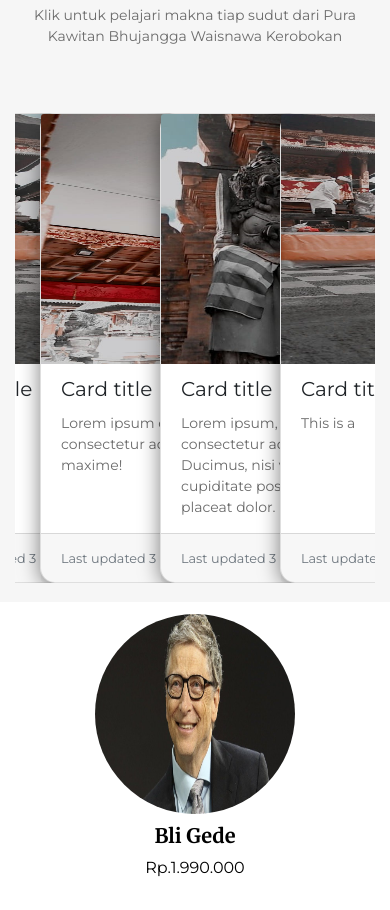
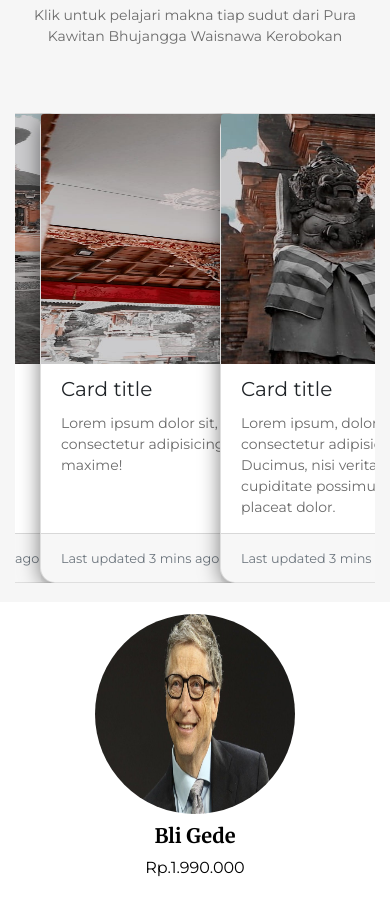
Before and after one commit to YosaRama/PuraKita, a plain HTML site: page index.html in a window 390 px wide. Shown: the part 2455-3365 px from the top of the page. Drawn offline with nearby package versions, Linux system fonts and the light colour scheme.

Commit message:
responsive Card

```diff
--- a/index.html
+++ b/index.html
@@ -431,11 +431,30 @@
           checkScroll();
         });
       }
-      $(".overflow-card").slick({
-        infinite: true,
-        slidesToShow: 3,
-        slidesToScroll: 3,
-      });
+    </script>
+
+    <script>
+      if (matchMedia) {
+        const x = window.matchMedia("(min-width : 992px");
+        x.addListener(responsiveCard);
+        responsiveCard(x);
+      }
+
+      function responsiveCard(x) {
+        if (x.matches) {
+          $(".overflow-card").slick({
+            infinite: true,
+            slidesToShow: 5,
+            slidesToScroll: 3,
+          });
+        } else {
+          $(".overflow-card").slick({
+            infinite: true,
+            slidesToShow: 2,
+            slidesToScroll: 2,
+          });
+        }
+      }
     </script>
   </body>
 
```
